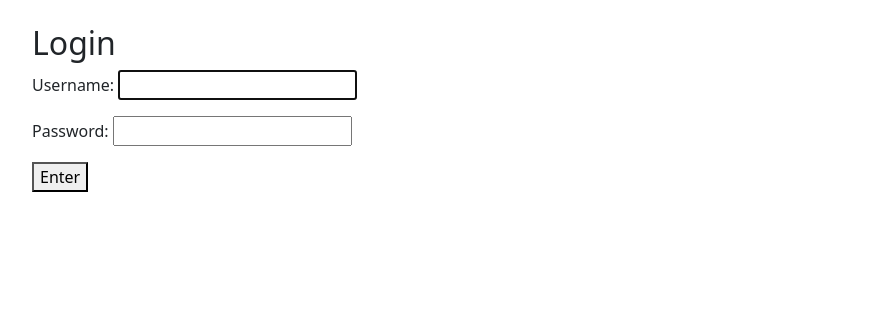
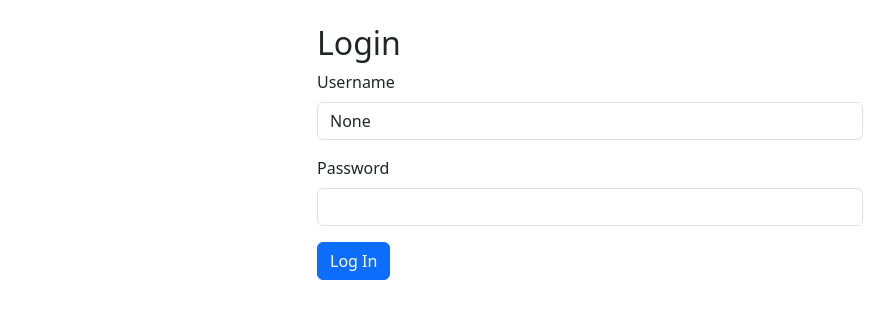
Before and after one commit to fattig-riddare-90/journeyman, a Django app: page /accounts/login/ in a window 1280 px wide. Shown: the part 62-381 px from the top of the page, without its empty margins (50-944 px from the left). Run offline with Django 5.2, Linux system fonts and the light colour scheme.

Commit message:
Edit login html to have bootstrap styles

```diff
--- a/journeyman/settings.py
+++ b/journeyman/settings.py
@@ -123,5 +123,5 @@ STATIC_URL = 'static/'
 
 DEFAULT_AUTO_FIELD = 'django.db.models.BigAutoField'
 
-LOGIN_URL = '/accounts/login'
+LOGIN_URL = 'login'
 LOGIN_REDIRECT_URL = '/my/'
--- a/templates/registration/login.html
+++ b/templates/registration/login.html
@@ -3,10 +3,30 @@
 {% block title %}Login{% endblock %}
 
 {% block content %}
-    <h2>Login</h2>
-    <form method="POST">
+  <div class="row justify-content-center">
+    <div class="col-md-6">
+      <h2>Login</h2>
+      <form method="post" novalidate>
         {% csrf_token %}
-        {{ form.as_p}}
-        <button type="submit">Enter</button>
-    </form>
+
+        <div class="mb-3">
+          <label for="{{ form.username.id_for_label }}" class="form-label">Username</label>
+          <input type="text" name="{{ form.username.name }}" class="form-control" id="{{ form.username.id_for_label }}" value="{{ form.username.value }}">
+          {% if form.username.errors %}
+            <div class="text-danger small">{{ form.username.errors.0 }}</div>
+          {% endif %}
+        </div>
+
+        <div class="mb-3">
+          <label for="{{ form.password.id_for_label }}" class="form-label">Password</label>
+          <input type="password" name="{{ form.password.name }}" class="form-control" id="{{ form.password.id_for_label }}">
+          {% if form.password.errors %}
+            <div class="text-danger small">{{ form.password.errors.0 }}</div>
+          {% endif %}
+        </div>
+
+        <button type="submit" class="btn btn-primary">Log In</button>
+      </form>
+    </div>
+  </div>
 {% endblock %}
```
